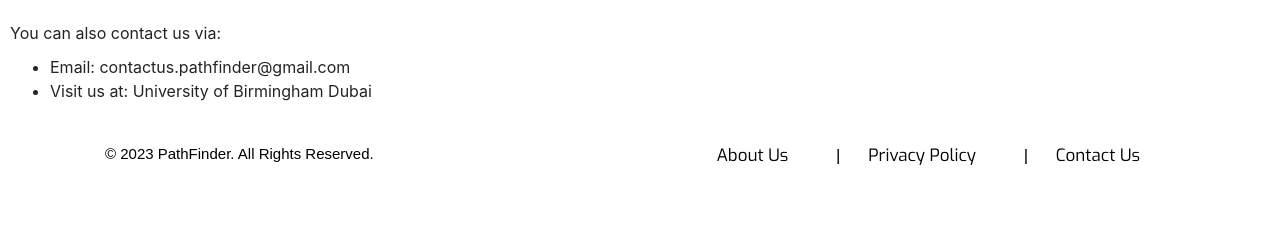
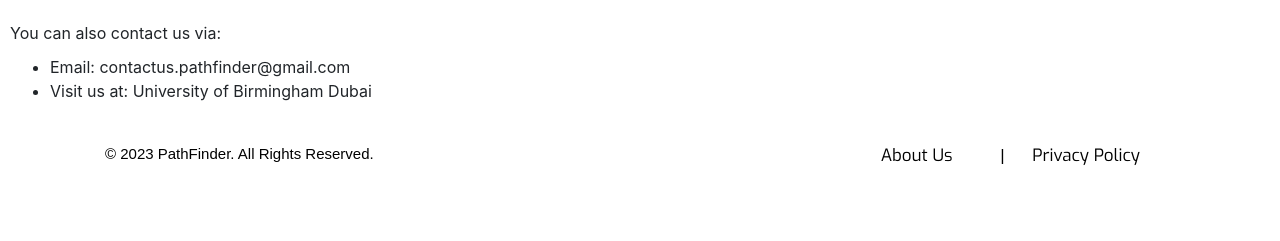
Before and after one commit to Susa0823/PathFinderProject, a Django app: page /contact/ in a window 1280 px wide. Shown: the part 559-800 px from the top of the page. Run offline with Django 4.2, Linux system fonts and the light colour scheme; some libraries are stand-ins or nearby versions.

Commit message:
footer edit

```diff
--- a/PathFinder/PathFinderBase/settings.py
+++ b/PathFinder/PathFinderBase/settings.py
@@ -110,8 +110,8 @@ DATABASES = {
     'default': {
         'ENGINE': 'django.db.backends.postgresql',
         # pathfinderdb on remote server, only diff
-        'NAME': os.environ.get('DB_NAME', 'pathfinderdb'),
-        # 'NAME': os.environ.get('DB_NAME', 'AppDBdjango'),
+        # 'NAME': os.environ.get('DB_NAME', 'pathfinderdb'),
+        'NAME': os.environ.get('DB_NAME', 'AppDBdjango'),
         'USER': os.environ.get('DB_USER', 'pathfinderdbsu'),
         'PASSWORD': os.environ.get('DB_PASSWORD', 'pa$$wordFinder'),
         'HOST': os.environ.get('DB_HOST', 'localhost'),
--- a/PathFinder/templates/footer.html
+++ b/PathFinder/templates/footer.html
@@ -20,8 +20,6 @@
                 <a href="{% url 'about' %}" class="footer-link">About Us</a>
                 <span class="mx-2">|</span>
                 <a href="{% url 'policy' %}" class="footer-link">Privacy Policy</a>
-                <span class="mx-2">|</span>
-                <a href="{% url 'contact' %}" class="footer-link">Contact Us</a>
               </div>
             </div>
           </div>
```
